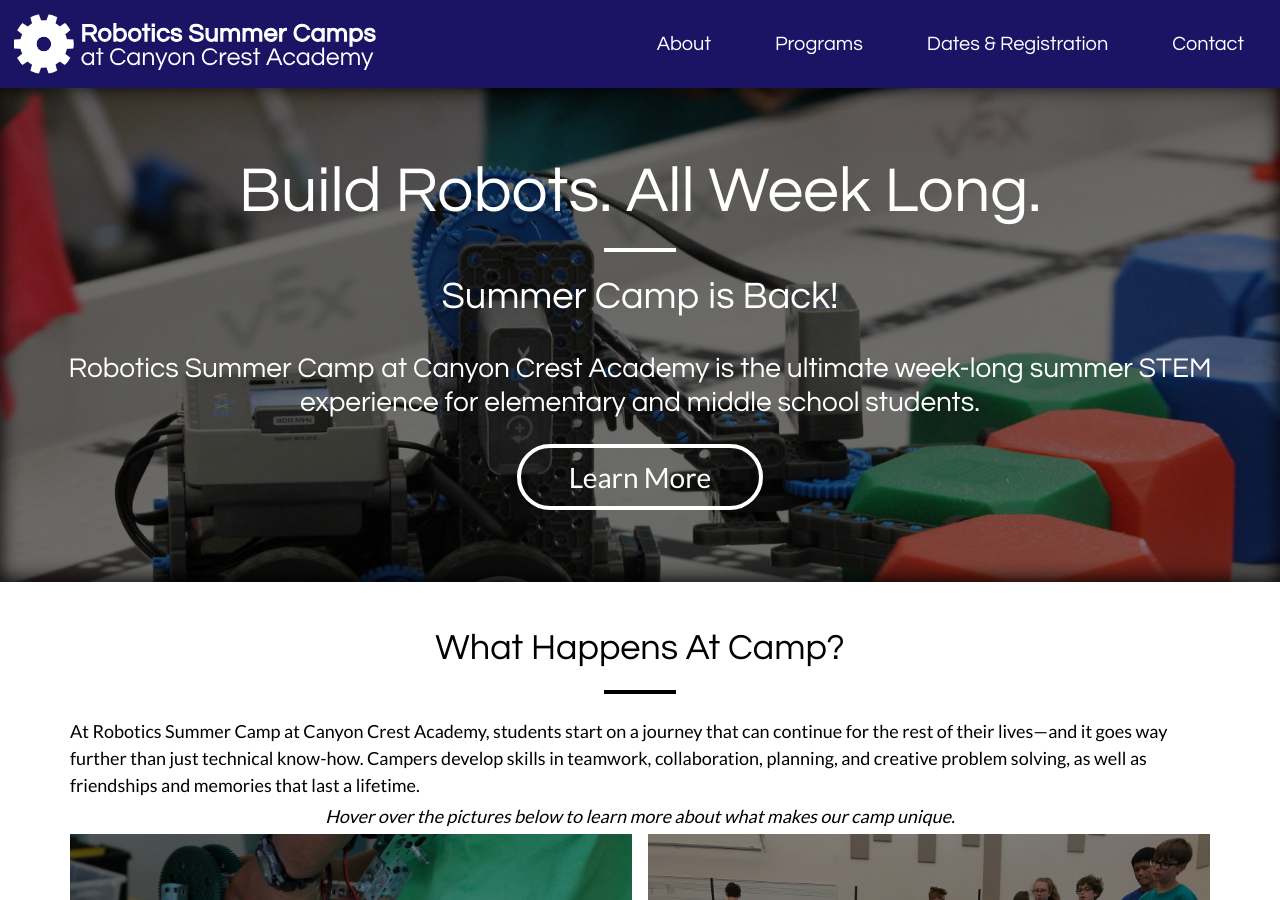
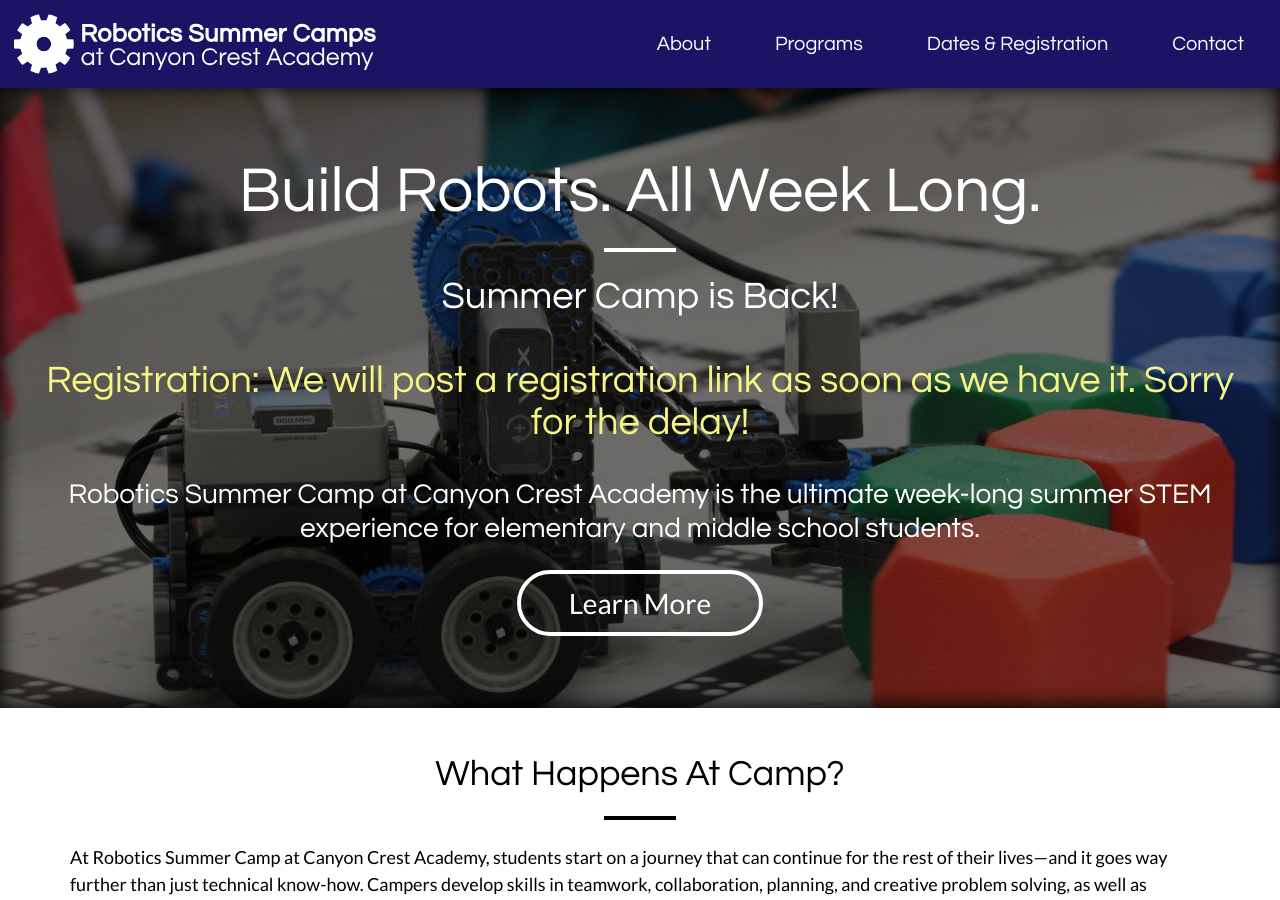
Before and after one commit to Team3128/camp, a Jekyll site: the page built from index.html, in a window 1280 px wide and 900 px high. Built offline with Jekyll 4.4.1, drawn with Linux system fonts in a browser that asks for light colours; nearby versions of some CDN libraries.

Commit message:
Update Registration Notice 2022-Pending

```diff
--- a/index.html
+++ b/index.html
@@ -29,7 +29,9 @@ layout: default
                 <div class = "importantDetails">
 
                     Summer Camp is Back!
-
+                    <br/>
+                    <br/>
+                    <span style="color: rgb(245, 245, 133);" >Registration:  We will post a registration link as soon as we have it.  Sorry for the delay!</span>
 
                 </div>
                 <div class="details">
```
